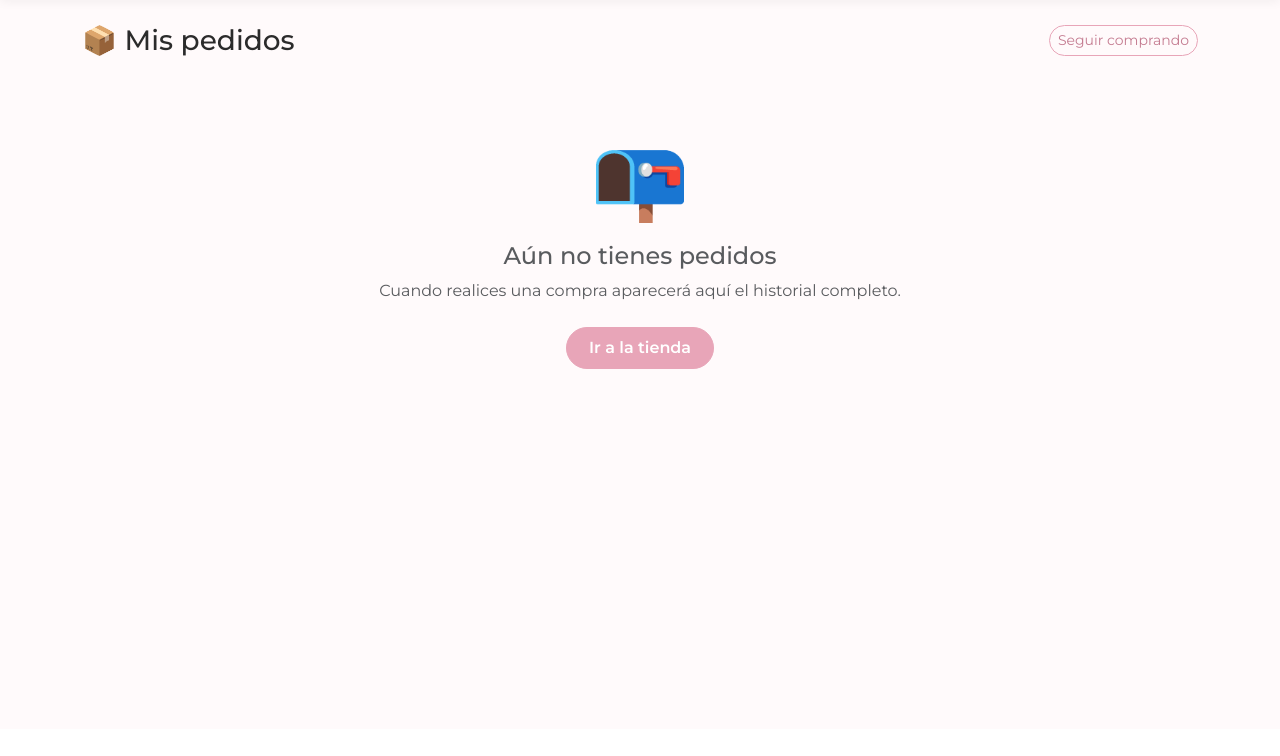
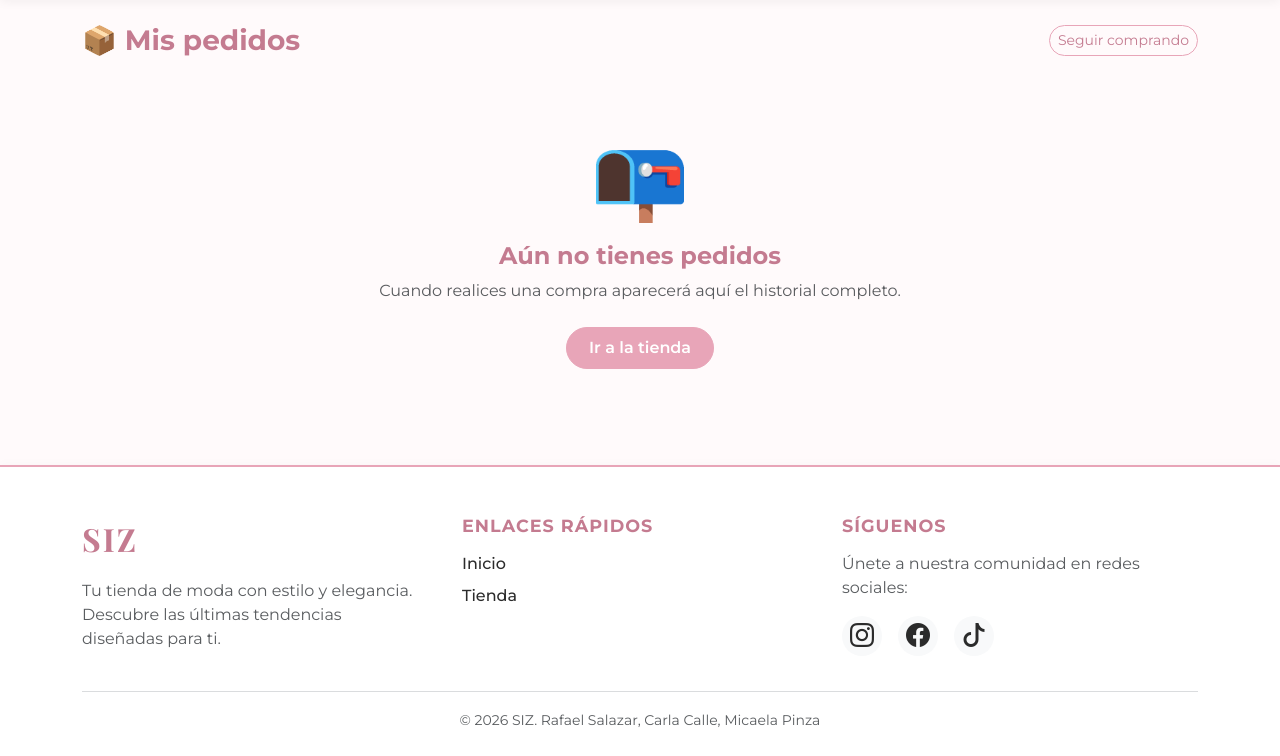
Before and after one commit to rfslzipbomb/eshop, a Flask app: page /mis-pedidos in a window 1280 px wide. Shown: the part 71-827 px from the top of the page. Before the commit the page ends 440 px from the top, so only its background shows below. Run offline with Flask 3, Linux system fonts and the light colour scheme; the visitor is signed in with stand-in values (Sample User, id 1); data that the repository does not hold is empty.

Commit message:
Armonizacion visual de interfaces de pagos e incorporacion de footer custom

```diff
--- a/app/static/css/styles.css
+++ b/app/static/css/styles.css
@@ -136,3 +136,67 @@ a:hover {
     color: var(--siz-rosa-oscuro);
     font-weight: 600;
 }
+
+/* ===================================================
+   FOOTER
+   =================================================== */
+.footer-siz {
+    background-color: #ffffff;
+    border-top: 2px solid var(--siz-rosa-principal);
+    color: var(--siz-texto);
+    box-shadow: 0 -2px 10px rgba(0,0,0,0.02);
+}
+
+.footer-siz .siz-brand {
+    font-size: 2rem !important;
+    display: inline-block;
+    transition: transform 0.3s ease;
+}
+
+.footer-siz .siz-brand:hover {
+    transform: scale(1.05);
+}
+
+.footer-siz .footer-heading {
+    font-family: 'Montserrat', sans-serif;
+    font-weight: 700;
+    color: var(--siz-rosa-oscuro);
+    font-size: 1.1rem;
+    text-transform: uppercase;
+    letter-spacing: 1px;
+}
+
+.footer-siz .footer-link {
+    color: var(--siz-texto);
+    text-decoration: none;
+    font-weight: 500;
+    transition: all 0.3s ease;
+    display: inline-block;
+    margin-bottom: 0.5rem;
+}
+
+/* Efecto de desplazamiento a la derecha al hacer hover */
+.footer-siz .footer-link:hover {
+    color: var(--siz-rosa-principal);
+    transform: translateX(5px);
+}
+
+.footer-siz .footer-social {
+    color: var(--siz-texto);
+    font-size: 1.5rem;
+    display: inline-flex;
+    align-items: center;
+    justify-content: center;
+    width: 40px;
+    height: 40px;
+    border-radius: 50%;
+    background-color: var(--siz-gris-suave);
+    transition: all 0.3s ease;
+}
+
+.footer-siz .footer-social:hover {
+    background-color: var(--siz-rosa-principal);
+    color: #ffffff;
+    transform: translateY(-3px);
+    box-shadow: 0 4px 10px rgba(0,0,0,0.1);
+}
--- a/app/templates/base.html
+++ b/app/templates/base.html
@@ -70,6 +70,52 @@
         <!-- Aquí va el contenido de las páginas secundarias -->
         {% endblock %}
     </div>
+    <!-- ===================================================
+         FOOTER SIZ
+         =================================================== -->
+    <footer class="footer-siz mt-auto pt-5 pb-4">
+        <div class="container">
+            <div class="row gy-4">
+                <!-- Columna de Marca y Descripción -->
+                <div class="col-lg-4 col-md-6">
+                    <a class="navbar-brand siz-brand d-block mb-3" href="{{ url_for('public.home') }}">SIZ</a>
+                    <p class="text-muted pe-lg-4">Tu tienda de moda con estilo y elegancia. Descubre las últimas tendencias diseñadas para ti.</p>
+                </div>
+
+                <!-- Columna de Enlaces Rápidos -->
+                <div class="col-lg-4 col-md-6">
+                    <h5 class="footer-heading mb-3">Enlaces Rápidos</h5>
+                    <ul class="list-unstyled">
+                        <li><a href="{{ url_for('public.home') }}" class="footer-link">Inicio</a></li>
+                        <li><a href="{{ url_for('public.tienda') }}" class="footer-link">Tienda</a></li>
+                        {% if not current_user.is_authenticated %}
+                            <li><a href="{{ url_for('auth.login') }}" class="footer-link">Iniciar Sesión</a></li>
+                        {% endif %}
+                    </ul>
+                </div>
+
+                <!-- Columna de Redes Sociales y Contacto -->
+                <div class="col-lg-4 col-md-12">
+                    <h5 class="footer-heading mb-3">Síguenos</h5>
+                    <p class="text-muted mb-2">Únete a nuestra comunidad en redes sociales:</p>
+                    <div class="d-flex gap-3 mt-3">
+                        <a href="#" class="footer-social"><i class="bi bi-instagram"></i></a>
+                        <a href="#" class="footer-social"><i class="bi bi-facebook"></i></a>
+                        <a href="#" class="footer-social"><i class="bi bi-tiktok"></i></a>
+                    </div>
+                </div>
+            </div>
+
+            <hr class="mt-4 mb-3 border-secondary opacity-25">
+
+            <!-- Derechos de Autor -->
+            <div class="row text-center text-muted">
+                <div class="col-12">
+                    <small>&copy; 2026 SIZ. Rafael Salazar, Carla Calle, Micaela Pinza</small>
+                </div>
+            </div>
+        </div>
+    </footer>
 
     <!-- Bootstrap 5 JS -->
     <script src="https://cdn.jsdelivr.net/npm/bootstrap@5.3.0/dist/js/bootstrap.bundle.min.js"></script>
--- a/app/templates/public/mis_pedidos.html
+++ b/app/templates/public/mis_pedidos.html
@@ -5,7 +5,7 @@
 
 <!-- Encabezado -->
 <div class="d-flex justify-content-between align-items-center mb-4">
-  <h3 class="mb-0">📦 Mis pedidos</h3>
+  <h3 class="mb-0 text-primary">📦 Mis pedidos</h3>
   <a href="{{ url_for('public.tienda') }}" class="btn btn-outline-primary btn-sm">
     Seguir comprando
   </a>
@@ -14,13 +14,13 @@
 {% if pedidos %}
 
   {% for pedido in pedidos %}
-  <div class="card mb-4 shadow-sm">
+  <!-- La clase .card ya está estilizada en tu CSS -->
+  <div class="card mb-4">
 
     <!-- Cabecera del pedido -->
-    <div class="card-header d-flex justify-content-between align-items-center">
-
+    <div class="card-header bg-white border-bottom-0 d-flex justify-content-between align-items-center pt-3 pb-0">
       <div>
-        <span class="fw-bold">Pedido #{{ pedido.id }}</span>
+        <span class="fw-bold text-primary">Pedido #{{ pedido.id }}</span>
         <span class="text-muted ms-3 small">
           {{ pedido.fecha.strftime('%d/%m/%Y %H:%M') }}
         </span>
@@ -79,25 +79,23 @@
         </div>
 
         <!-- Información de entrega -->
-        <div class="col-md-4">
-          <div class="bg-light rounded p-3 h-100">
-
-            <p class="fw-semibold mb-1">📍 Dirección de entrega</p>
+        <div class="col-md-4 mt-3 mt-md-0">
+          <div class="bg-light rounded p-3 h-100 border-0">
+            <p class="fw-semibold mb-1 text-primary">📍 Dirección de entrega</p>
             <p class="text-muted small mb-3">{{ pedido.direccion }}</p>
 
             {% if pedido.notas %}
-              <p class="fw-semibold mb-1">📝 Notas</p>
+              <p class="fw-semibold mb-1 text-primary">📝 Notas</p>
               <p class="text-muted small mb-0">{{ pedido.notas }}</p>
             {% endif %}
-
           </div>
         </div>
 
       </div>
     </div>
 
-    <!-- Pie del pedido: línea de tiempo del estado -->
-    <div class="card-footer bg-white">
+    <!-- Pie del pedido -->
+    <div class="card-footer bg-white border-top-0 pb-3">
       <div class="d-flex justify-content-between align-items-center">
 
         <!-- Progreso visual del estado -->
@@ -138,12 +136,10 @@
 
         </div>
 
-        <!-- Botón ver confirmación -->
         <a href="{{ url_for('public.confirmacion', id=pedido.id) }}"
-           class="btn btn-outline-secondary btn-sm ms-3">
+           class="btn btn-outline-primary btn-sm ms-3">
           Ver detalle
         </a>
-
       </div>
     </div>
 
@@ -155,7 +151,7 @@
   <!-- Estado vacío -->
   <div class="text-center py-5">
     <div class="display-1 mb-3">📭</div>
-    <h4 class="text-muted">Aún no tienes pedidos</h4>
+    <h4 class="text-primary">Aún no tienes pedidos</h4>
     <p class="text-muted">
       Cuando realices una compra aparecerá aquí el historial completo.
     </p>
```
Also changed, not shown: app/templates/public/carrito.html (+6 -5 lines), app/templates/public/confirmacion.html (+10 -10 lines), app/templates/public/pago.html (+13 -11 lines).
